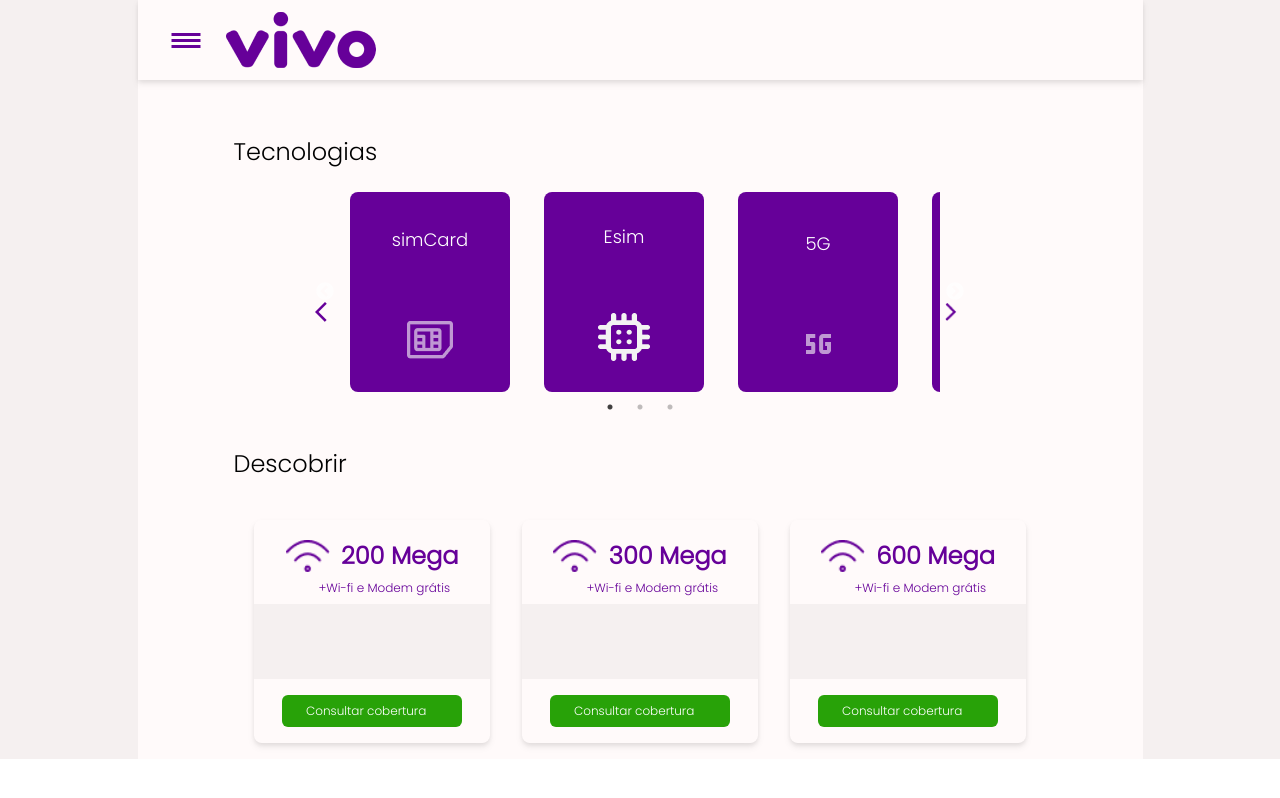
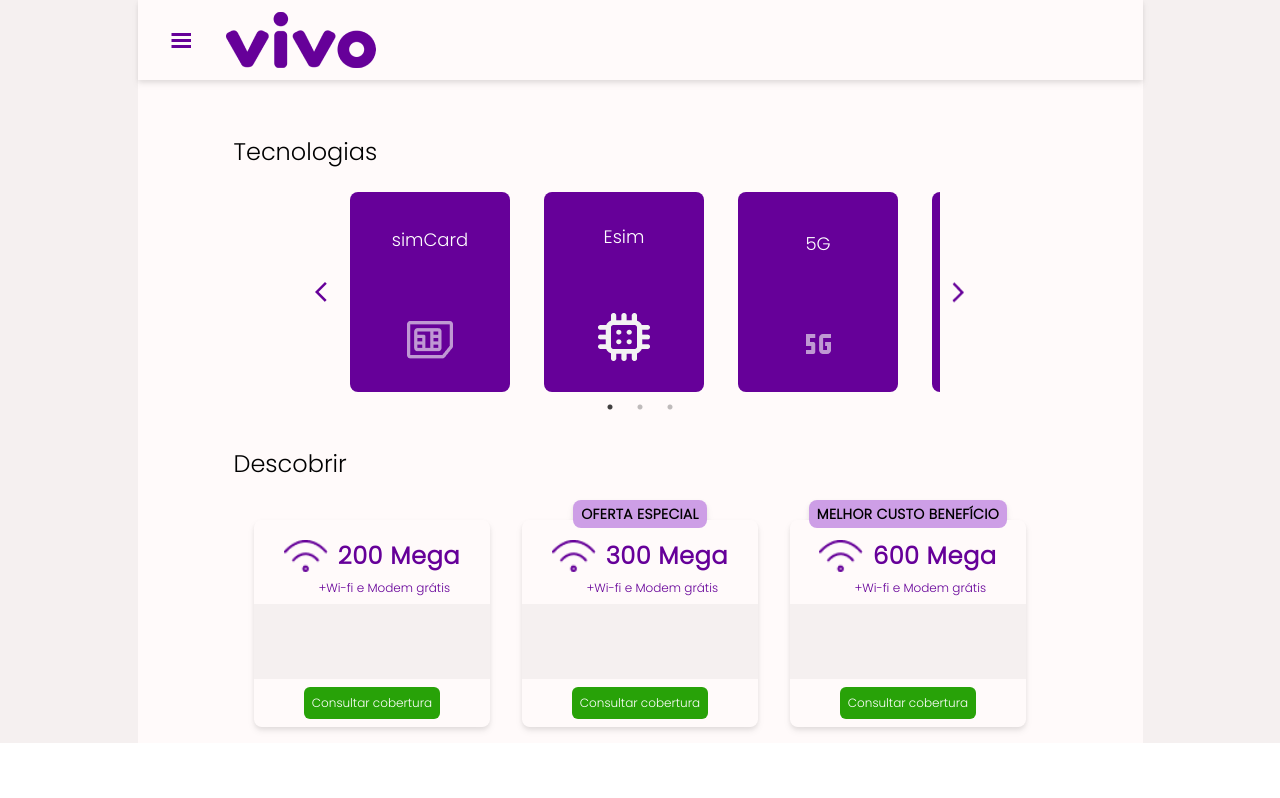
Before and after one commit to SamuelAlencar/lp-vivo-teste, a Next.js app: page / in a window 1280 px wide. Built offline with nearby package versions, Linux system fonts and the light colour scheme.

Commit message:
code refactoring

```diff
--- /dev/null
+++ b/src/components/cards/card/index.tsx
@@ -0,0 +1,45 @@
+import React from "react";
+import Image from "next/image";
+import WiFiIcon from "../../../../public/wifi-icon.png";
+import Link from "next/link";
+
+interface CardProps {
+  speed: string;
+  specialOffer?: string;
+}
+
+const Card: React.FC<CardProps> = ({ speed, specialOffer }) => {
+  return (
+    <div className="w-[300px] md:w-[236px] rounded-lg drop-shadow-md bg-[#FFFAFA] mx-12 md:mx-4 my-12 md:my-4">
+      {specialOffer && (
+        <div className="w-full flex justify-center">
+          <span className="absolute top-[-20px] text-sm bg-[#CD9EE6] font-bold py-1 px-2 rounded-lg pt-[-10px] tracking-wide">
+            {specialOffer}
+          </span>
+        </div>
+      )}
+      <div className="flex flex-row justify-evenly px-5 pt-5">
+        <Image src={WiFiIcon} alt={"WiFiIcon"} width={44} height={18} />
+        <span className="text-2xl text-[#660099] font-bold tracking-wide">
+          {speed} Mega
+        </span>
+      </div>
+      <div className="flex flex-row justify-end pr-10">
+        <span className="text-xs text-[#660099] leading-8">
+          +Wi-fi e Modem grátis
+        </span>
+      </div>
+      <div className="h-[75px] bg-[#F5F0F0]"></div>
+      <div className="flex flex-row justify-evenly">
+        <Link
+          href={"/"}
+          className="text-xs text-white leading-8 bg-[#28A208] px-2 my-2 rounded-md"
+        >
+          Consultar cobertura
+        </Link>
+      </div>
+    </div>
+  );
+};
+
+export default Card;
--- a/src/components/cards/index.tsx
+++ b/src/components/cards/index.tsx
@@ -1,73 +1,15 @@
-import React, { useState } from "react";
-import Image from "next/image";
-import WiFiIcon from "../../../public/wifi-icon.png";
-import Link from "next/link";
+import React from "react";
+import Card from "./card";
 
-const Cards = () => {
+const Cards: React.FC = () => {
   return (
     <div className="mb-20">
       <h3 className="text-2xl pt-10 md:pt-14 pl-12 pb-6 md:pl-24">Descobrir</h3>
+
       <div className="container mx-3 md:mx-auto flex flex-col md:flex-row items-center justify-center">
-        <div className="w-[300px] md:w-[236px] rounded-lg drop-shadow-md bg-[#FFFAFA] mx-12 md:mx-4 my-12 md:my-4">
-          <div className="flex flex-row justify-evenly px-5 pt-5">
-            <Image src={WiFiIcon} alt={"WiFiIcon"} width={44} height={18} />
-            <span className="text-2xl text-[#660099] font-bold	">200 Mega</span>
-          </div>
-          <div className="flex flex-row justify-end pr-10">
-            <span className="text-xs text-[#660099] leading-8">
-              +Wi-fi e Modem grátis
-            </span>
-          </div>
-          <div className="h-[75px] bg-[#F5F0F0]"></div>
-          <div className="flex flex-row justify-evenly">
-            <Link
-              href={"/"}
-              className="text-xs text-white leading-8 bg-[#28A208] px-6 rounded-md mt-4 mb-4 w-[180px]"
-            >
-              Consultar cobertura
-            </Link>
-          </div>
-        </div>
-        <div className="w-[300px] md:w-[236px] rounded-lg drop-shadow-md bg-[#FFFAFA] mx-12 md:mx-4 my-12 md:my-4">
-          <div className="flex flex-row justify-evenly px-5 pt-5">
-            <Image src={WiFiIcon} alt={"WiFiIcon"} width={44} height={18} />
-            <span className="text-2xl text-[#660099] font-bold	">300 Mega</span>
-          </div>
-          <div className="flex flex-row justify-end pr-10">
-            <span className="text-xs text-[#660099] leading-8">
-              +Wi-fi e Modem grátis
-            </span>
-          </div>
-          <div className="h-[75px] bg-[#F5F0F0]"></div>
-          <div className="flex flex-row justify-evenly">
-            <Link
-              href={"/"}
-              className="text-xs text-white leading-8 bg-[#28A208] px-6 rounded-md mt-4 mb-4 w-[180px]"
-            >
-              Consultar cobertura
-            </Link>
-          </div>
-        </div>
-        <div className="w-[300px] md:w-[236px] rounded-lg drop-shadow-md bg-[#FFFAFA] mx-12 md:mx-4 my-12 md:my-4">
-          <div className="flex flex-row justify-evenly px-5 pt-5">
-            <Image src={WiFiIcon} alt={"WiFiIcon"} width={44} height={18} />
-            <span className="text-2xl text-[#660099] font-bold	">600 Mega</span>
-          </div>
-          <div className="flex flex-row justify-end pr-10">
-            <span className="text-xs text-[#660099] leading-8">
-              +Wi-fi e Modem grátis
-            </span>
-          </div>
-          <div className="h-[75px] bg-[#F5F0F0]"></div>
-          <div className="flex flex-row justify-evenly">
-            <Link
-              href={"/"}
-              className="text-xs text-white leading-8 bg-[#28A208] px-6 rounded-md mt-4 mb-4 w-[180px]"
-            >
-              Consultar cobertura
-            </Link>
-          </div>
-        </div>
+        <Card speed="200" />
+        <Card speed="300" specialOffer="OFERTA ESPECIAL" />
+        <Card speed="600" specialOffer="MELHOR CUSTO BENEFÍCIO" />
       </div>
     </div>
   );
--- a/src/components/carousel/index.tsx
+++ b/src/components/carousel/index.tsx
@@ -1,78 +1,56 @@
 "use client";
-
 import React from "react";
 import Slider from "react-slick";
 import Image from "next/image";
 import "slick-carousel/slick/slick.css";
 import "slick-carousel/slick/slick-theme.css";
+import arrowLeft from "../../../public/arrow-left.png";
+import arrowRight from "../../../public/arrow-right.png";
 import imageSIMCard from "../../../public/card-icon-simcard.png";
 import imageEsim from "../../../public/card-icon-esim.png";
 import image5G from "../../../public/card-icon-5g.png";
-import arrowLeft from "../../../public/arrow-left.png";
-import arrowRight from "../../../public/arrow-right.png";
 
-function SampleNextArrow(props: { className: any; style: any; onClick: any }) {
+function NextArrow(props: { className: any; style: any; onClick: any; }) {
   const { className, style, onClick } = props;
-
   return (
-    <div
+    <Image
       className={className}
-      style={{ ...style, display: "block" }}
-      onClick={onClick}
-    >
-      <Image
-        src={arrowRight}
-        alt="arrowRight"
-        width={12}
-        height={20}
-        quality={100}
-      />
-    </div>
+      style={{ ...style, display: "block", width: "auto", height:"auto" }}
+      onClick={onClick} src={arrowRight} alt={"arrowRight"}    />
   );
 }
 
-function SamplePrevArrow(props: { className: any; style: any; onClick: any }) {
+function PrevArrow(props: { className: any; style: any; onClick: any; }) {
   const { className, style, onClick } = props;
   return (
-    <div
+    <Image
       className={className}
-      style={{ ...style, display: "block" }}
-      onClick={onClick}
-    >
-      <Image
-        src={arrowLeft}
-        alt="arrowLeft"
-        width={12}
-        height={20}
-        quality={100}
-      />
-    </div>
+      style={{ ...style, display: "block", width: "auto", height:"auto" }}
+      onClick={onClick} src={arrowLeft} alt={"arrowRight"}    />
   );
 }
 
+const Arrow: React.FC<{ className: string; style: React.CSSProperties; onClick: React.MouseEventHandler<HTMLDivElement>; src: string; alt: string; width: number; height: number }> = ({ className, style, onClick, src, alt, width, height }) => (
+  <div
+    className={className}
+    style={{ ...style, display: "block" }}
+    onClick={onClick}
+  >
+    <Image src={src} alt={alt} width={width} height={height} quality={100} />
+  </div>
+);
+
 const Carousel = () => {
   const settings = {
-    className: "center ",
+    className: "center",
     centerMode: true,
     centerPadding: "10px",
     dots: true,
     infinite: true,
     speed: 500,
     slidesToShow: 3,
-    nextArrow: (
-      <SampleNextArrow
-        className={undefined}
-        style={undefined}
-        onClick={undefined}
-      />
-    ),
-    prevArrow: (
-      <SamplePrevArrow
-        className={undefined}
-        style={undefined}
-        onClick={undefined}
-      />
-    ),
+    nextArrow: <NextArrow className={undefined} style={undefined} onClick={undefined} />,
+    prevArrow: <PrevArrow className={undefined} style={undefined} onClick={undefined} />,
     responsive: [
       {
         breakpoint: 1024,
@@ -101,55 +79,24 @@ const Carousel = () => {
     ],
   };
 
+  const Card: React.FC<{ title: string; src: any; alt: string; width: number; height: number }> = ({ title, src, alt, width, height }) => (
+    <div className="w-[160px] h-[200px] bg-[#660099] rounded-lg flex flex-col items-center justify-around">
+      <p className="text-white text-lg">{title}</p>
+      <div>
+        <Image src={src} alt={alt} width={width} height={height} quality={100} />
+      </div>
+    </div>
+  );
+
+
   return (
-    <div >
-      <h3 className="text-2xl pt-6 md:pt-14 pl-12 pb-6 md:pl-24"  >Tecnologias</h3>
+    <div>
+      <h3 className="text-2xl pt-6 md:pt-14 pl-12 pb-6 md:pl-24">Tecnologias</h3>
       <div className="mx-auto max-w-[600px]">
         <Slider {...settings} className="slider-container">
-          <div>
-            <div className="w-[160px] h-[200px] bg-[#660099] rounded-lg flex flex-col items-center justify-around">
-              <p className="text-white text-lg">simCard</p>
-              <div>
-                <Image
-                  src={imageSIMCard}
-                  alt="imageSIMCard"
-                  width={46}
-                  height={38}
-                  quality={100}
-                />
-              </div>
-            </div>
-          </div>
-
-          <div>
-            <div className="w-[160px] h-[200px] bg-[#660099] rounded-lg flex flex-col items-center justify-around">
-              <p className="text-white text-lg">Esim</p>
-              <div>
-                <Image
-                  src={imageEsim}
-                  alt="imageEsim"
-                  width={52}
-                  height={48}
-                  quality={100}
-                />
-              </div>
-            </div>
-          </div>
-
-          <div>
-            <div className="w-[160px] h-[200px] bg-[#660099] rounded-lg flex flex-col items-center justify-around">
-              <p className="text-white text-lg">5G</p>
-              <div>
-                <Image
-                  src={image5G}
-                  alt="image5G"
-                  width={25}
-                  height={20}
-                  quality={100}
-                />
-              </div>
-            </div>
-          </div>
+          <Card title="simCard" src={imageSIMCard} alt="imageSIMCard" width={46} height={38} />
+          <Card title="Esim" src={imageEsim} alt="imageEsim" width={52} height={48} />
+          <Card title="5G" src={image5G} alt="image5G" width={25} height={20} />
         </Slider>
       </div>
     </div>
--- a/src/components/header/iconMenu/index.tsx
+++ b/src/components/header/iconMenu/index.tsx
@@ -1,4 +1,5 @@
-"use client";
+
+'use client'
 import React, { MouseEventHandler } from "react";
 
 interface IconMenuProps {
@@ -7,66 +8,37 @@ interface IconMenuProps {
 }
 
 const IconMenu: React.FC<IconMenuProps> = ({ onClick, isOpen }) => {
+  const iconSize = isOpen ? 26 : 21;
+  const iconLines = isOpen ? (
+    <path d="M2 2L24 24M2 24L24 2" stroke="#660099" strokeWidth="3" />
+  ) : (
+    <>
+      <line x1="1.5" y1="4.5" x2="30.5" y2="4.5" stroke="#660099" strokeWidth="3" />
+      <line x1="1.5" y1="10.5" x2="30.5" y2="10.5" stroke="#660099" strokeWidth="3" />
+      <line x1="1.5" y1="16.5" x2="30.5" y2="16.5" stroke="#660099" strokeWidth="3" />
+    </>
+  );
+
   return (
-    <>
     <button
-        className={`flex flex-col focus:outline-none justify-center w-[32px] h-[56px]  transition-transform transform ${
+      className={`flex flex-col focus:outline-none justify-center w-[32px] h-[56px] transition-transform transform ${
         isOpen ? "rotate-90" : "rotate-0"
       }`}
       onClick={onClick}
     >
-        {isOpen ? (
-          <span className="pt-0.5 pb-0.5">
+      <span className={`pt-0.5 pb-0.5 opacity-100 transition-opacity`}>
         <svg
-              width="26"
-              height="26"
-              viewBox="0 0 26 26"
+          width={iconSize}
+          height={iconSize}
+          viewBox={`0 0 ${iconSize} ${iconSize}`}
           fill="none"
           xmlns="http://www.w3.org/2000/svg"
           className="transition-transform transform rotate-0"
         >
-              <path d="M2 2L24 24M2 24L24 2" stroke="#660099" strokeWidth="3" />
+          {iconLines}
         </svg>
       </span>
-        ) : (
-          <span className={`pt-0.5 pb-0.5 opacity-100 transition-opacity`}>
-            <svg
-              width="32"
-              height="21" // Ajustado para acomodar o espaçamento entre as linhas
-              viewBox="0 0 32 21" // Ajustado para acomodar o espaçamento entre as linhas
-              fill="none"
-              xmlns="http://www.w3.org/2000/svg"
-              className="transition-transform transform rotate-0"
-            >
-              <line
-                x1="1.5"
-                y1="4.5"
-                x2="30.5"
-                y2="4.5"
-                stroke="#660099"
-                strokeWidth="3"
-              />
-              <line
-                x1="1.5"
-                y1="10.5"
-                x2="30.5"
-                y2="10.5"
-                stroke="#660099"
-                strokeWidth="3"
-              />
-              <line
-                x1="1.5"
-                y1="16.5"
-                x2="30.5"
-                y2="16.5"
-                stroke="#660099"
-                strokeWidth="3"
-              />
-            </svg>
-          </span>
-        )}
     </button>
-    </>
   );
 };
 
--- a/src/components/header/index.tsx
+++ b/src/components/header/index.tsx
@@ -9,7 +9,7 @@ const Header = () => {
   const [isMenuOpen, setIsMenuOpen] = useState(false);
 
   const toggleMenu = () => {
-    setIsMenuOpen(!isMenuOpen);
+    setIsMenuOpen((prevState) => !prevState);
   };
 
   return (
@@ -20,7 +20,7 @@ const Header = () => {
           <div className="pl-6">
             <Image
               src={imageLogo}
-              alt={"Logo"}
+              alt="Logo"
               width={150}
               height={56}
               quality={100}
```
Also changed, not shown: src/components/header/menu/index.tsx (+7 -12 lines). Lines whose indentation alone changed are shown as unchanged.
